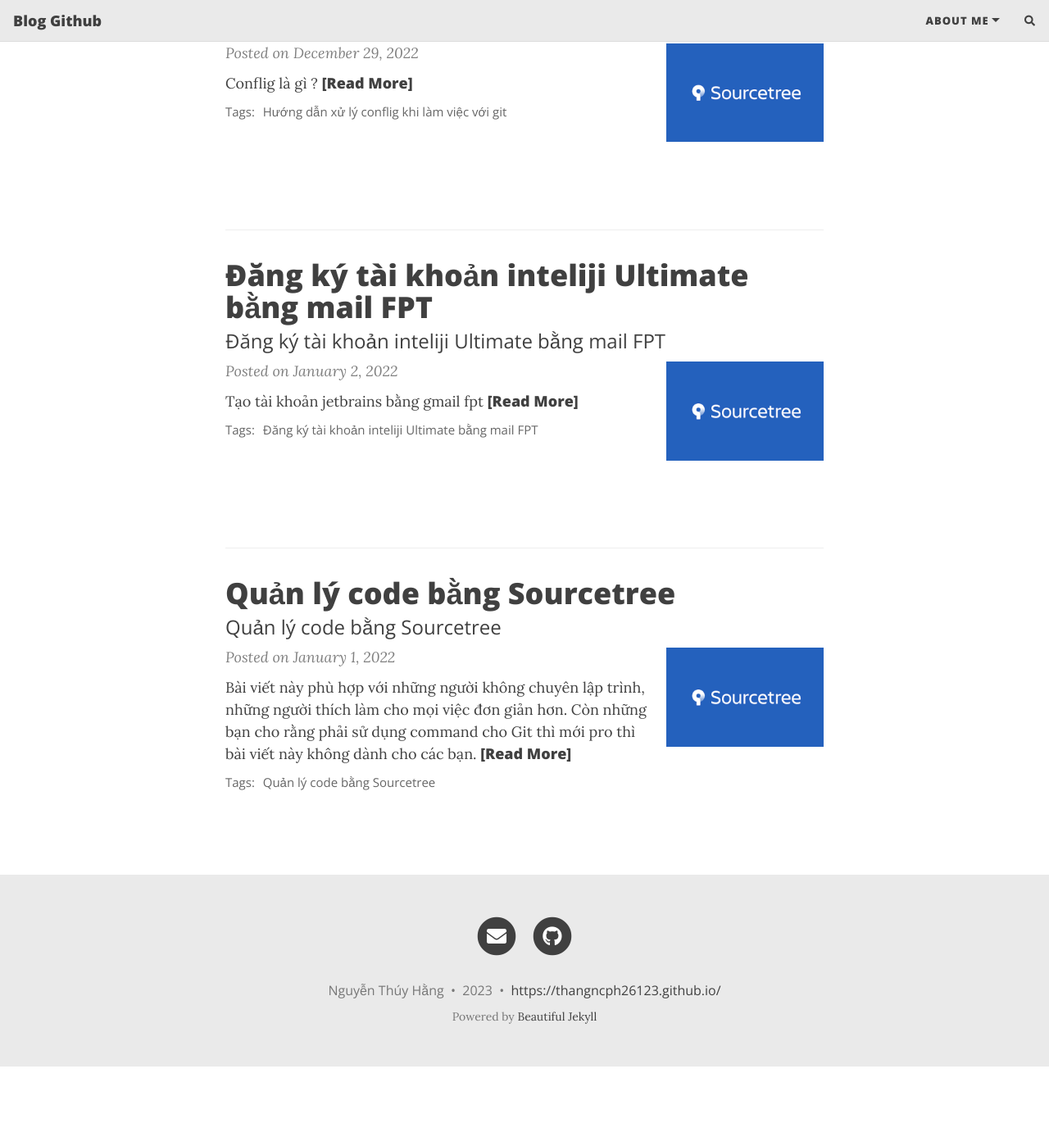
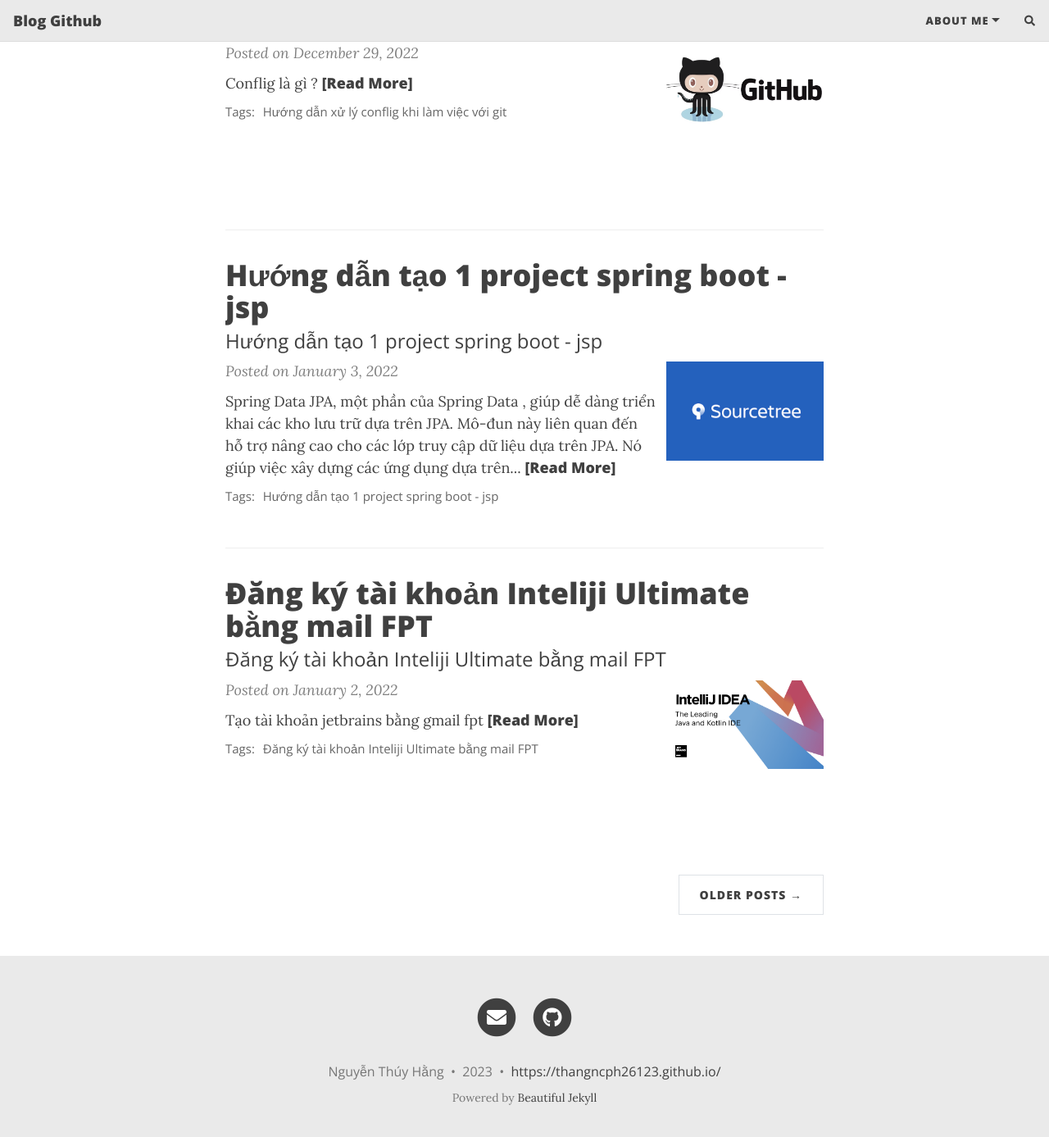
Before and after one commit to HangNT169/hangnt169.github.io, a Jekyll site: the page built from index.html, in a window 1280 px wide and 1400 px high, scrolled down 1070 px. Shown: the top 1387 px of the window at 82% size. Built offline with Jekyll 4.4.1, drawn with Linux system fonts in a browser that asks for light colours; nearby versions of some CDN libraries; the list of posts is cut into pages by our own code; comment, search, counter and statistics services are not loaded; before the commit the page ends 2371 px from its top, so only the background shows below that.

Commit message:
no message

```diff
--- a/_posts/2022-01-02-dang-ky-tai-khoan.md
+++ b/_posts/2022-01-02-dang-ky-tai-khoan.md
@@ -1,11 +1,11 @@
 ---
 layout: post
-title: Đăng ký tài khoản inteliji Ultimate bằng mail FPT
-subtitle: Đăng ký tài khoản inteliji Ultimate bằng mail FPT
+title: Đăng ký tài khoản Inteliji Ultimate bằng mail FPT
+subtitle: Đăng ký tài khoản Inteliji Ultimate bằng mail FPT
 cover-img: /assets/img/path.jpg
-thumbnail-img: /assets/img/sourcetree.png
+thumbnail-img: /assets/img/inteliji.png
 share-img: /assets/img/path.jpg
-tags: [Đăng ký tài khoản inteliji Ultimate bằng mail FPT]
+tags: [Đăng ký tài khoản Inteliji Ultimate bằng mail FPT]
 ---
 
 Tạo tài khoản jetbrains bằng gmail fpt
--- /dev/null
+++ b/_posts/2022-01-03-tao-project-spring-boot.md
@@ -0,0 +1,30 @@
+---
+layout: post
+title: Hướng dẫn tạo 1 project spring boot - jsp
+subtitle: Hướng dẫn tạo 1 project spring boot - jsp
+cover-img: /assets/img/path.jpg
+thumbnail-img: /assets/img/sourcetree.png
+share-img: /assets/img/path.jpg
+tags: [Hướng dẫn tạo 1 project spring boot - jsp]
+---
+
+Spring Data JPA, một phần của Spring Data , giúp dễ dàng triển khai các kho lưu trữ dựa trên JPA. Mô-đun này liên quan đến hỗ trợ nâng cao cho các lớp truy cập dữ liệu dựa trên JPA. Nó giúp việc xây dựng các ứng dụng dựa trên Spring sử dụng các công nghệ truy cập dữ liệu trở nên dễ dàng hơn.
+
+- ## JPA là gì?
+
+  Spring Boot JPA là một bản ghi chi tiết của Java để quản lý dữ liệu quan hệ trong các ứng dụng Java. JPA tuân theo Object-Relation Mapping (ORM). JPA cung cấp một API EntityManager runtime để xử lý các câu query và giao dịch trên các object dựa trên database. Nó sử dụng ngôn ngữ truy vấn hướng đối tượng độc lập nền tảng JPQL (Java Persistent Query Language).
+
+- ## Tại sao chúng ta nên sử dụng JPA?
+
+* JPA tránh viết Ngôn Ngữ Định Nghĩa Dữ Liệu (DDL) bằng phương ngữ SQL dành riêng cho database. Thay vào đó nó cho phép ánh xạ trong XML hoặc sử dụng các annotation Java.
+* JPA cho phép chúng ta tránh viết Ngôn Ngữ Thao Tác Dữ Liệu (DML) bằng phương ngữ SQL dành riêng cho database.
+* JPA cho phép chúng ta save và load các object và đồ thị Java mà không cần bất kỳ ngôn ngữ DML nào.
+* Khi chúng ta cần thực hiện các truy vấn JPQL, nó cho phép chúng ta viết các truy vấn dưới dạng các entity Java mà không phải là bảng và cột SQL.
+
+- ## Ví dụ
+
+Tạo project
+
+- B1: Chọn new project -> next -> create
+
+## The End
--- a/_posts/2022-12-29-huong-dan-xu-ly-conflig-khi-lam-viec-voi-git.md
+++ b/_posts/2022-12-29-huong-dan-xu-ly-conflig-khi-lam-viec-voi-git.md
@@ -3,7 +3,7 @@
 title: Xử lý conflig
 subtitle: Hướng dẫn xử lý conflig khi làm việc với git
 cover-img: /assets/img/path.jpg
-thumbnail-img: /assets/img/sourcetree.png
+thumbnail-img: /assets/img/conflig.avif
 share-img: /assets/img/path.jpg
 tags: [Hướng dẫn xử lý conflig khi làm việc với git]
 ---
--- a/_posts/2023-01-01-phan-biet-git-va-github.md
+++ b/_posts/2023-01-01-phan-biet-git-va-github.md
@@ -3,7 +3,7 @@
 title: Git và Github
 subtitle: Phân biệt Git và Github
 cover-img: /assets/img/path.jpg
-thumbnail-img: /assets/img/sourcetree.png
+thumbnail-img: /assets/img/gitvagithub.png
 share-img: /assets/img/path.jpg
 tags: [Phân biệt Git và Github]
 ---
```
Also changed, not shown: assets/img/conflig.avif (added), assets/img/gitvagithub.jpg (added), assets/img/inteliji.png (added).
